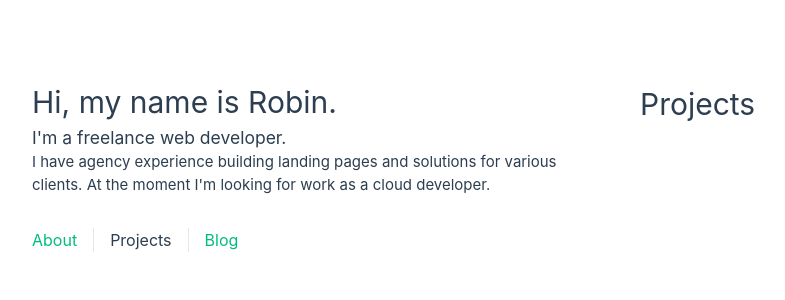
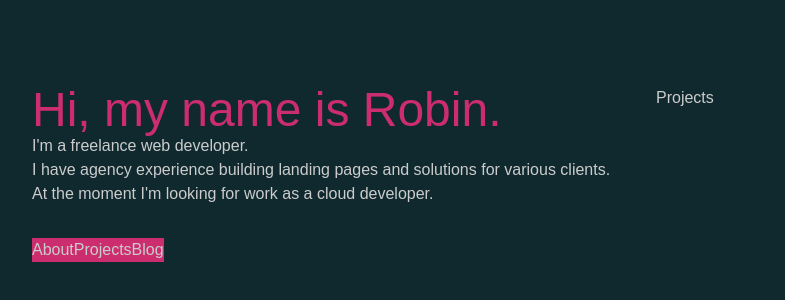
Before and after one commit to aut0maat10/rp-music-dev-client, a Vue app: page / in a window 1280 px wide. Shown: the part 226-526 px from the top of the page, without its empty margins (0-785 px from the left). Built offline with nearby package versions, Linux system fonts and the light colour scheme.

Commit message:
add tailwind css + basic layout styling

```diff
--- a/index.html
+++ b/index.html
@@ -4,10 +4,10 @@
     <meta charset="UTF-8">
     <link rel="icon" href="/favicon.ico">
     <meta name="viewport" content="width=device-width, initial-scale=1.0">
-    <title>Vite App</title>
+    <title>Robin Pahlman Music Web Development</title>
   </head>
-  <body>
-    <div id="app"></div>
+  <body class="min-h-screen bg-black lg:flex lg:place-items-center text-gray">
+    <div id="app" class="max-w-screen-xl my-0 mx-auto p-8 lg:grid lg:grid-cols-2 lg:gap-8 lg:py-0 lg:px-8"></div>
     <script type="module" src="/src/main.js"></script>
   </body>
 </html>
--- a/package.json
+++ b/package.json
@@ -18,9 +18,12 @@
     "@rushstack/eslint-patch": "^1.3.3",
     "@vitejs/plugin-vue": "^4.3.4",
     "@vue/eslint-config-prettier": "^8.0.0",
+    "autoprefixer": "^10.4.16",
     "eslint": "^8.49.0",
     "eslint-plugin-vue": "^9.17.0",
+    "postcss": "^8.4.31",
     "prettier": "^3.0.3",
+    "tailwindcss": "^3.3.3",
     "vite": "^4.4.9"
   }
 }
--- /dev/null
+++ b/postcss.config.js
@@ -0,0 +1,6 @@
+module.exports = {
+  plugins: {
+    tailwindcss: {},
+    autoprefixer: {},
+  },
+}
--- a/src/App.vue
+++ b/src/App.vue
@@ -4,18 +4,18 @@ import { RouterLink, RouterView } from 'vue-router'
 </script>
 
 <template>
-  <header>
+  <header class="max-h-screen lg:flex lg:place-items-center">
     <div class="outer">
     <div class="container">
-      <h1>Hi, my name is Robin.</h1>
+      <h1 class="text-5xl text-magenta">Hi, my name is Robin.</h1>
       <h3>I'm a freelance web developer.</h3>
       <p>I have agency experience building landing pages and solutions for various clients. At the moment I'm looking for work as a cloud developer.</p>
     </div>
 
     <!-- <img alt="Vue logo" class="logo" src="@/assets/logo.svg" width="125" height="125" /> -->
 
-    <div class="wrapper">
-      <nav>
+    <div class="wrapper lg:flex lg:flex-wrap lg:place-items-start ">
+      <nav class="w-100 mt-8 bg-magenta">
         <RouterLink to="/about">About</RouterLink>
         <RouterLink to="/">Projects</RouterLink>
         <RouterLink to="/posts">Blog</RouterLink>
@@ -28,12 +28,12 @@ import { RouterLink, RouterView } from 'vue-router'
 </template>
 
 <style scoped>
-header {
+/* header {
   line-height: 1.5;
   max-height: 100vh;
-}
+} */
 
-.logo {
+/* .logo {
   display: block;
   margin: 0 auto 2rem;
 }
@@ -88,5 +88,5 @@ nav a:first-of-type {
     padding: 1rem 0;
     margin-top: 1rem;
   }
-}
+} */
 </style>
--- a/src/assets/base.css
+++ b/src/assets/base.css
@@ -1,5 +1,5 @@
-/* color palette from <https://github.com/vuejs/theme> */
-:root {
+/*color palette from <https://github.com/vuejs/theme> */
+/* :root {
   --vt-c-white: #ffffff;
   --vt-c-white-soft: #f8f8f8;
   --vt-c-white-mute: #f2f2f2;
@@ -22,7 +22,7 @@
 }
 
 /* semantic color variables for this project */
-:root {
+/* :root {
   --color-background: var(--vt-c-white);
   --color-background-soft: var(--vt-c-white-soft);
   --color-background-mute: var(--vt-c-white-mute);
@@ -83,4 +83,4 @@ body {
   text-rendering: optimizeLegibility;
   -webkit-font-smoothing: antialiased;
   -moz-osx-font-smoothing: grayscale;
-}
+} */
--- a/src/assets/main.css
+++ b/src/assets/main.css
@@ -1,4 +1,8 @@
-@import './base.css';
+@tailwind base;
+@tailwind components;
+@tailwind utilities;
+
+/* @import './base.css';
 
 #app {
   max-width: 1280px;
@@ -32,4 +36,4 @@ a,
     grid-template-columns: 1fr 1fr;
     padding: 0 2rem;
   }
-}
+} */
--- a/src/views/AboutView.vue
+++ b/src/views/AboutView.vue
@@ -1,17 +1,16 @@
 <template>
-  <div class="about">
+  <div class="about lg:min-h-screen lg:flex lg:items-center">
     <p>I got into web development because I needed a website for a band. After learning how to manipulate Wordpress themes I wanted to learn more, and after online studies and a bootcamp course, I spent a few years building landing pages and various solutions for clients at a startup in New York City.
-    </p>
-    <p>More recently, while working on some music projects, I became interested in cloud computing. I received my AWS Developer Associate certification in 2023. At the moment, I'm looking for work that relates to the cloud.</p>
+    <br/><br/>More recently, while working on some music projects, I became interested in cloud computing. I received my AWS Developer Associate certification in 2023. At the moment, I'm looking for work that relates to the cloud.</p>
   </div>
 </template>
 
 <style>
-@media (min-width: 1024px) {
+/* @media (min-width: 1024px) {
   .about {
     min-height: 100vh;
     display: flex;
     align-items: center;
   }
-}
+} */
 </style>
--- /dev/null
+++ b/tailwind.config.js
@@ -0,0 +1,25 @@
+/** @type {import('tailwindcss').Config} */
+// const colors = import ('tailwindcss/colors')
+
+export default {
+  content: [
+    "./index.html",
+    "./src/**/*.{vue,js,ts,jsx,tsx}",
+  ],
+  theme: {
+    colors: {
+      'black': '#0f292f',
+      'green': '#14a098',
+      'magenta': '#cb2d6f',
+      'gray': '#ccc',
+      'darkred': '#501f3a',
+      'white': '#e2e8f0'
+    },
+    extend: {},
+    fontFamily: {
+      sans: ['Graphik', 'sans-serif'],
+      serif: ['Merriweather', 'serif'],
+    },
+  },
+  plugins: [],
+}
```
Also changed, not shown: 1 other file (tests, documents, lock files or other folders).
